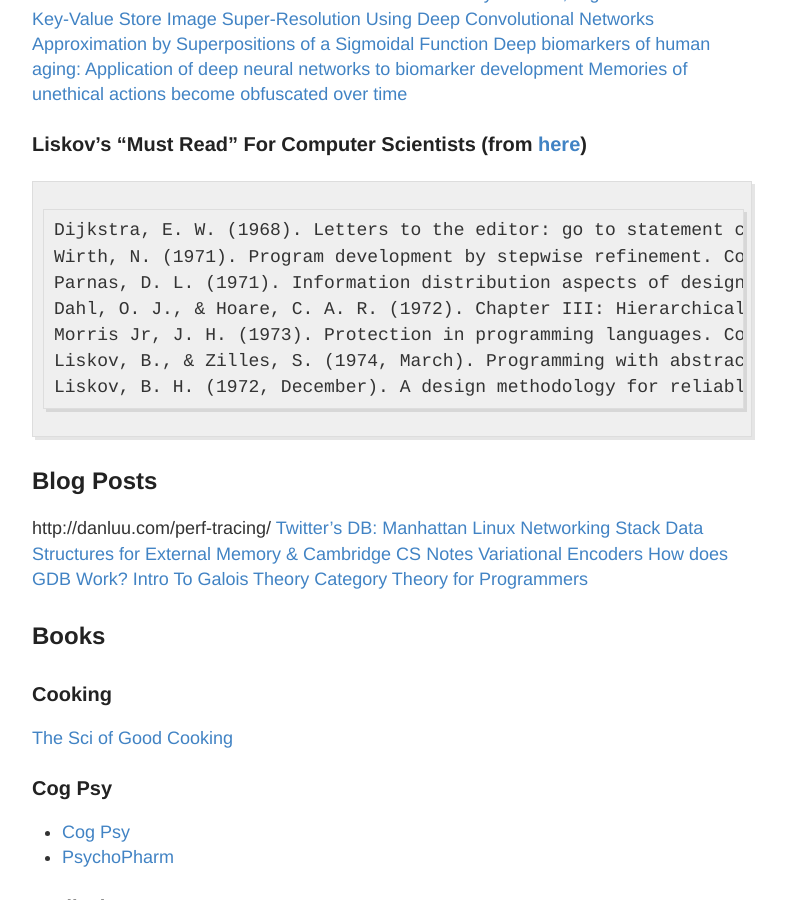
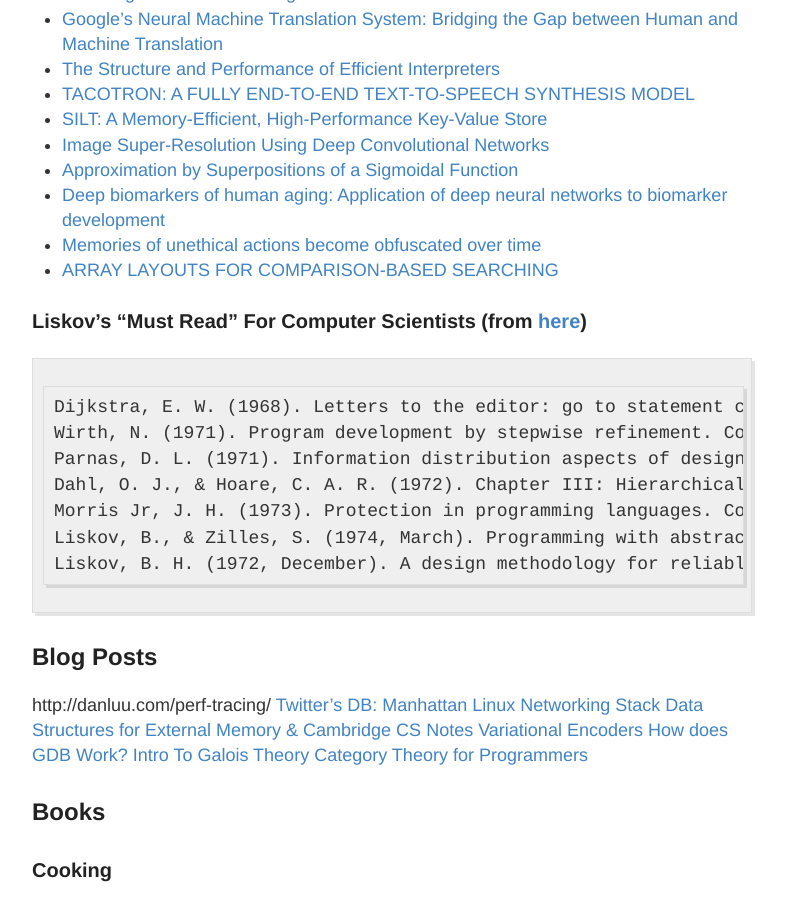
Before and after one commit to RONNCC/ronncc.github, a Jekyll site: the page built from _posts/2015-12-25-ReadingList.md, in a window 1280 px wide and 900 px high, scrolled down 1026 px. Shown: the whole window, without its empty margins (248-1034 px from the left). Built offline with Jekyll 4.4.1, drawn with Linux system fonts in a browser that asks for light colours; comment, search, counter and statistics services are not loaded.

Commit message:
Updated 2015-12-25-ReadingList.md

```diff
--- a/_posts/2015-12-25-ReadingList.md
+++ b/_posts/2015-12-25-ReadingList.md
@@ -34,21 +34,21 @@
 
 ## Papers
 
-https://news.ycombinator.com/item?id=10783983
-[2010 CMU Big Data Reading Group](http://www.cs.cmu.edu/~chensm/Big_Data_reading_group/)
-[Doom 3 Network Architecture](http://fabiensanglard.net/doom3_documentation/The-DOOM-III-Network-Architecture.pdf)
-[ETH Zurich Systems Group](http://systems.ethz.pubzone.org/index.do?show_max=100&from_position=1)
-[Fast Userspace Packet Processing (click)](https://orbi.ulg.ac.be/bitstream/2268/181954/1/userspaceio.pdf)
-[Fast Regex Generation using NNs](http://arxiv.org/pdf/1608.03000v1.pdf)
-[Google's Neural Machine Translation System: Bridging the Gap between Human and Machine Translation](https://arxiv.org/abs/1609.08144)
-[The Structure and Performance of Efficient Interpreters](https://www.jilp.org/vol5/v5paper12.pdf)
-[TACOTRON: A FULLY END-TO-END TEXT-TO-SPEECH SYNTHESIS MODEL](https://arxiv.org/pdf/1703.10135.pdf)
-[SILT: A Memory-Efficient, High-Performance Key-Value Store](https://www.cs.cmu.edu/~hl/papers/silt-sosp2011.pdf)
-[Image Super-Resolution Using Deep Convolutional Networks](https://arxiv.org/pdf/1501.00092.pdf)
-[Approximation by Superpositions of a Sigmoidal Function](https://pdfs.semanticscholar.org/05ce/b32839c26c8d2cb38d5529cf7720a68c3fab.pdf)
-[Deep biomarkers of human aging: Application of deep neural networks to biomarker development](http://www.impactaging.com/papers/v8/n5/full/100968.html)
-[Memories of unethical actions become obfuscated over time](http://www.pnas.org/content/early/2016/05/11/1523586113.full)
-
+- https://news.ycombinator.com/item?id=10783983
+- [2010 CMU Big Data Reading Group](http://www.cs.cmu.edu/~chensm/Big_Data_reading_group/)
+- [Doom 3 Network Architecture](http://fabiensanglard.net/doom3_documentation/The-DOOM-III-Network-Architecture.pdf)
+- [ETH Zurich Systems Group](http://systems.ethz.pubzone.org/index.do?show_max=100&from_position=1)
+- [Fast Userspace Packet Processing (click)](https://orbi.ulg.ac.be/bitstream/2268/181954/1/userspaceio.pdf)
+- [Fast Regex Generation using NNs](http://arxiv.org/pdf/1608.03000v1.pdf)
+- [Google's Neural Machine Translation System: Bridging the Gap between Human and Machine Translation](https://arxiv.org/- abs/1609.08144)
+- [The Structure and Performance of Efficient Interpreters](https://www.jilp.org/vol5/v5paper12.pdf)
+- [TACOTRON: A FULLY END-TO-END TEXT-TO-SPEECH SYNTHESIS MODEL](https://arxiv.org/pdf/1703.10135.pdf)
+- [SILT: A Memory-Efficient, High-Performance Key-Value Store](https://www.cs.cmu.edu/~hl/papers/silt-sosp2011.pdf)
+- [Image Super-Resolution Using Deep Convolutional Networks](https://arxiv.org/pdf/1501.00092.pdf)
+- [Approximation by Superpositions of a Sigmoidal Function](https://pdfs.semanticscholar.org/05ce/- b32839c26c8d2cb38d5529cf7720a68c3fab.pdf)
+- [Deep biomarkers of human aging: Application of deep neural networks to biomarker development](http://www.impactaging.com/- papers/v8/n5/full/100968.html)
+- [Memories of unethical actions become obfuscated over time](http://www.pnas.org/content/early/2016/05/11/1523586113.full)
+- [ARRAY LAYOUTS FOR COMPARISON-BASED SEARCHING](https://arxiv.org/ftp/arxiv/papers/1509/1509.05053.pdf)
 
 
 
```
